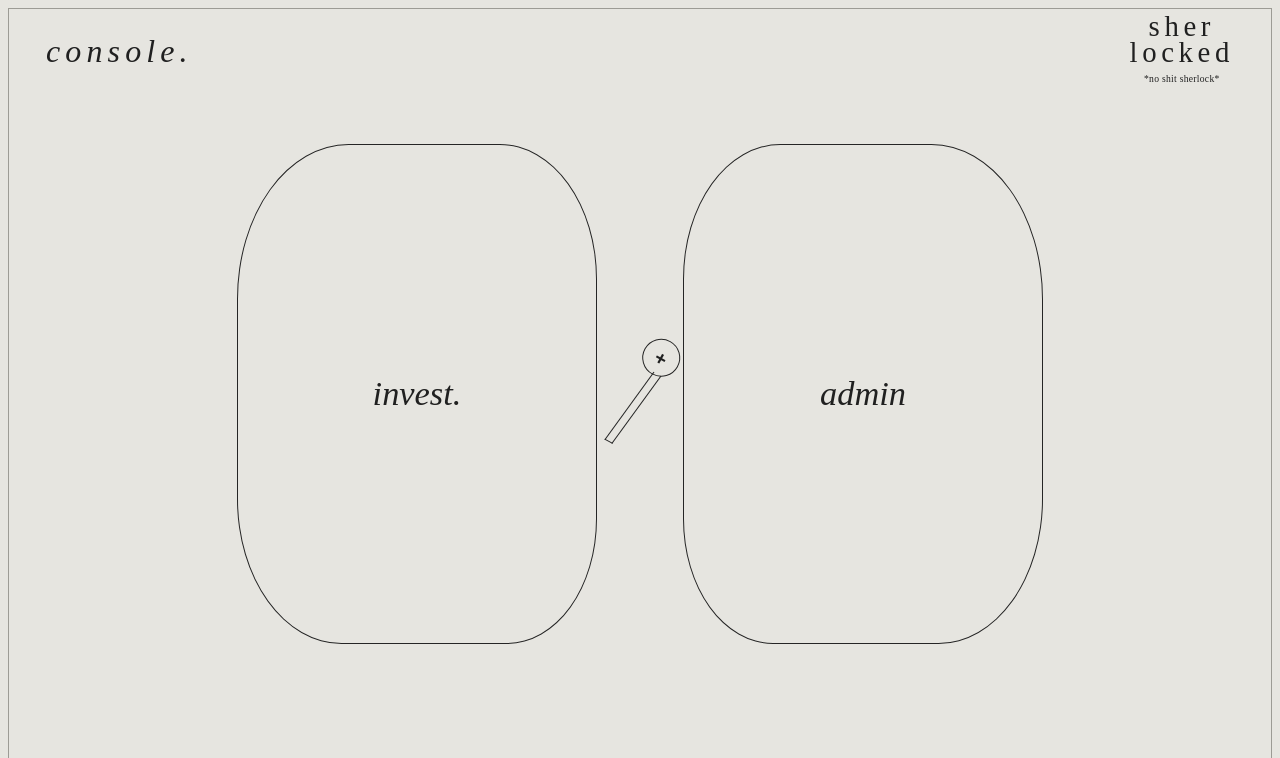
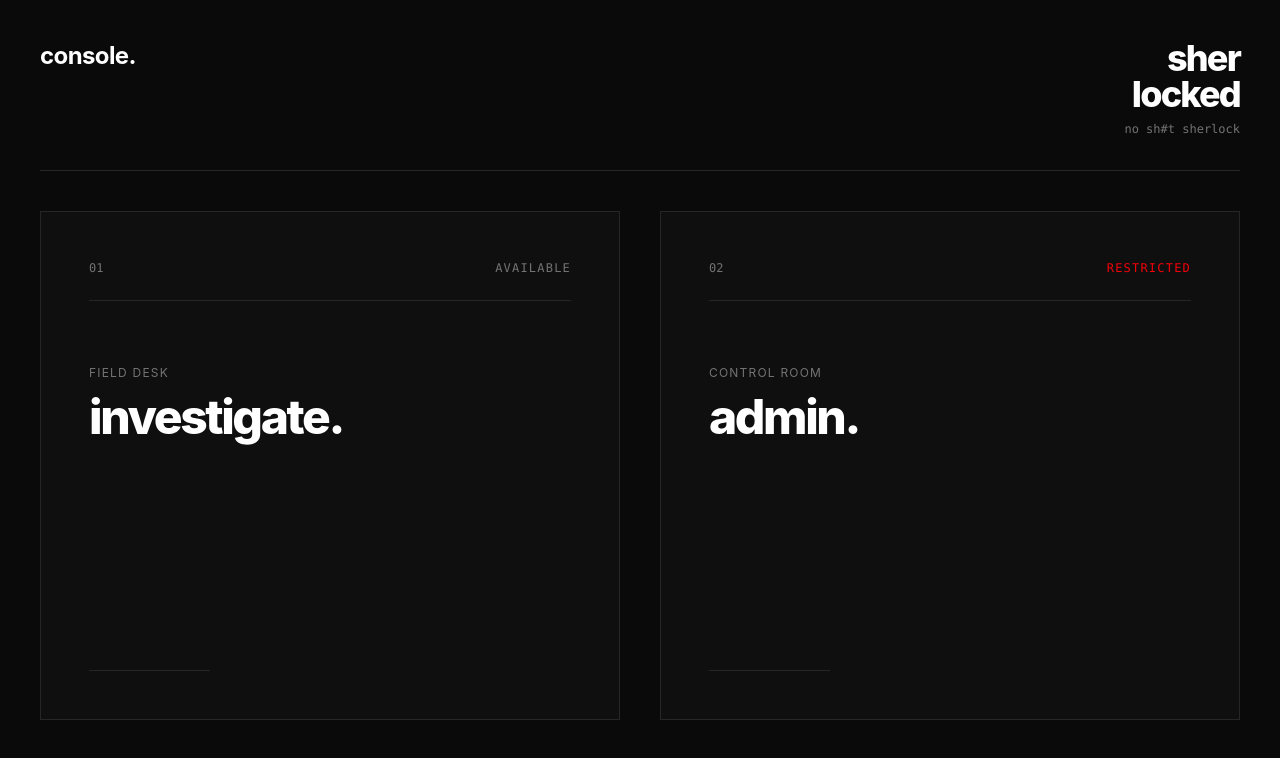
Before and after one commit to I-am-Chittesh/sherlock, a Vue app in the folder client/: page / in a window 1280 px wide. Shown: the top 758 px of the page. Built offline with nearby package versions, Linux system fonts and the light colour scheme.

Commit message:
'consoleview

```diff
--- a/client/src/components/ConsoleView.vue
+++ b/client/src/components/ConsoleView.vue
@@ -8,207 +8,77 @@ const selectRole = (role) => {
 </script>
 
 <template>
-  <div class="console-screen">
-    <header class="console-header">
-      <h1 class="console-label">console.</h1>
-      <div class="lockup" aria-label="sher locked, no shit sherlock">
-        <span>sher</span>
-        <strong>locked</strong>
-        <small>*no shit sherlock*</small>
+  <div class="w-full h-full flex flex-col bg-[#0a0a0a] text-neutral-300 p-10 selection:bg-[#F40009] selection:text-white">
+
+    <!-- Top Navigation / Header -->
+    <header class="flex justify-between items-start w-full border-b border-neutral-800 pb-8 mb-10">
+      <div class="flex items-baseline gap-6">
+        <span class="text-2xl font-bold tracking-tight text-white lowercase">console.</span>
+      </div>
+
+      <!-- Right-Aligned Title & Tagline -->
+      <div class="text-right flex flex-col items-end">
+        <h1
+          class="text-4xl font-extrabold tracking-tighter leading-none text-white lowercase"
+          style="font-family: -apple-system, BlinkMacSystemFont, 'SF Pro Display', sans-serif;"
+        >
+          sher<br>locked
+        </h1>
+        <span class="text-[12px] font-mono text-neutral-500 mt-2">no sh#t sherlock</span>
       </div>
     </header>
 
-    <section class="portal-layout" aria-label="Choose a portal">
+    <!-- Split-Screen Hitboxes -->
+    <div class="flex-1 grid grid-cols-2 gap-10 w-full max-w-screen-2xl mx-auto pb-10">
+
+      <!-- Investigator Portal -->
       <button
-        class="portal portal-investigator"
-        type="button"
         @click="selectRole('INVESTIGATOR')"
+        class="h-full flex flex-col justify-between text-left border border-neutral-800 bg-[#0f0f0f] p-12 hover:bg-[#171717] transition-colors duration-150 group"
       >
-        <span>invest.</span>
+        <div class="w-full">
+          <div class="flex justify-between items-center text-xs font-mono text-neutral-500 mb-6">
+            <span>01</span>
+            <span class="tracking-widest">AVAILABLE</span>
+          </div>
+          <hr class="border-neutral-800 mb-16" />
+
+          <span class="text-xs tracking-widest uppercase text-neutral-500 block mb-3 group-hover:text-neutral-400 transition-colors">Field Desk</span>
+          <h2
+            class="text-5xl font-extrabold tracking-tighter text-white lowercase"
+            style="font-family: -apple-system, BlinkMacSystemFont, 'SF Pro Display', sans-serif;"
+          >
+            investigate.
+          </h2>
+        </div>
+
+        <hr class="border-neutral-800 w-1/4" />
       </button>
 
-      <div class="key-mark" aria-hidden="true">
-        <span class="key-head">+</span>
-        <span class="key-stem"></span>
-      </div>
+      <!-- Admin Overseer Portal -->
+      <button
+        @click="selectRole('ADMIN')"
+        class="h-full flex flex-col justify-between text-left border border-neutral-800 bg-[#0f0f0f] p-12 hover:bg-[#171717] transition-colors duration-150 group"
+      >
+        <div class="w-full">
+          <div class="flex justify-between items-center text-xs font-mono text-neutral-500 mb-6">
+            <span>02</span>
+            <span class="tracking-widest text-[#F40009]">RESTRICTED</span>
+          </div>
+          <hr class="border-neutral-800 mb-16" />
 
-      <button
-        class="portal portal-admin"
-        type="button"
-        @click="selectRole('ADMIN')"
-      >
-        <span>admin</span>
+          <span class="text-xs tracking-widest uppercase text-neutral-500 block mb-3 group-hover:text-neutral-400 transition-colors">Control Room</span>
+          <h2
+            class="text-5xl font-extrabold tracking-tighter text-white lowercase"
+            style="font-family: -apple-system, BlinkMacSystemFont, 'SF Pro Display', sans-serif;"
+          >
+            admin.
+          </h2>
+        </div>
+
+        <hr class="border-neutral-800 w-1/4" />
       </button>
-    </section>
+
+    </div>
   </div>
 </template>
-
-<style scoped>
-.console-screen {
-  position: relative;
-  box-sizing: border-box;
-  min-height: 100%;
-  padding: 22px 28px 30px;
-  overflow: hidden;
-  background: #e6e5e0;
-  color: #202020;
-  font-family: "SF Pro Text", "SF Sans", -apple-system, BlinkMacSystemFont, sans-serif;
-}
-
-.console-screen::before {
-  position: absolute;
-  inset: 8px;
-  border: 1px solid #9c9b95;
-  content: "";
-  pointer-events: none;
-}
-
-.console-header {
-  position: relative;
-  z-index: 1;
-  display: flex;
-  align-items: flex-start;
-  justify-content: space-between;
-  min-height: 82px;
-  padding: 0 18px;
-}
-
-.console-label,
-.lockup {
-  font-family: "Times New Roman", Times, serif;
-  font-weight: 400;
-  letter-spacing: 0.16em;
-}
-
-.console-label {
-  margin: 5px 0 0;
-  font-size: clamp(1.35rem, 3vw, 2rem);
-  font-style: italic;
-}
-
-.lockup {
-  display: grid;
-  justify-items: center;
-  margin-top: -8px;
-  font-size: clamp(1.3rem, 3vw, 1.8rem);
-  line-height: 0.9;
-}
-
-.lockup strong {
-  font-weight: 400;
-}
-
-.lockup small {
-  margin-top: 9px;
-  font-size: 0.6rem;
-  letter-spacing: 0.03em;
-}
-
-.portal-layout {
-  position: relative;
-  z-index: 1;
-  display: grid;
-  grid-template-columns: minmax(0, 1fr) 86px minmax(0, 1fr);
-  align-items: center;
-  width: min(100%, 1060px);
-  min-height: min(68vh, 590px);
-  margin: 18px auto 0;
-}
-
-.portal {
-  display: grid;
-  place-items: center;
-  width: min(100%, 360px);
-  aspect-ratio: 0.72;
-  padding: 20px;
-  border: 1.5px solid #252525;
-  border-radius: 31% 27% 25% 29%;
-  background: transparent;
-  color: #202020;
-  cursor: pointer;
-  font-family: "Times New Roman", Times, serif;
-  font-size: clamp(1.5rem, 3vw, 2.15rem);
-  font-style: italic;
-  transition: background-color 160ms ease, transform 160ms ease;
-}
-
-.portal:hover,
-.portal:focus-visible {
-  background: rgba(255, 255, 255, 0.3);
-  outline: none;
-  transform: translateY(-3px);
-}
-
-.portal:focus-visible {
-  box-shadow: 0 0 0 2px #202020;
-}
-
-.portal-investigator {
-  justify-self: end;
-}
-
-.portal-admin {
-  justify-self: start;
-  border-radius: 27% 31% 29% 25%;
-}
-
-.key-mark {
-  position: relative;
-  justify-self: center;
-  width: 42px;
-  height: 122px;
-  transform: rotate(29deg);
-}
-
-.key-head {
-  position: absolute;
-  top: 0;
-  left: 3px;
-  display: grid;
-  width: 38px;
-  height: 38px;
-  place-items: center;
-  border: 1.5px solid #252525;
-  border-radius: 50%;
-  font-family: "SF Pro Text", "SF Sans", sans-serif;
-  font-size: 1.25rem;
-  font-weight: 600;
-}
-
-.key-stem {
-  position: absolute;
-  top: 35px;
-  left: 17px;
-  width: 9px;
-  height: 83px;
-  border: 1.5px solid #252525;
-  border-top: 0;
-  transform: skewX(-7deg);
-}
-
-@media (max-width: 620px) {
-  .console-screen {
-    padding: 18px 14px 24px;
-  }
-
-  .console-header {
-    min-height: 64px;
-    padding: 0 10px;
-  }
-
-  .portal-layout {
-    grid-template-columns: minmax(0, 1fr) 42px minmax(0, 1fr);
-    min-height: 64vh;
-    margin-top: 12px;
-  }
-
-  .portal {
-    width: 100%;
-    min-height: 270px;
-  }
-
-  .key-mark {
-    transform: rotate(29deg) scale(0.76);
-  }
-}
-</style>
```
